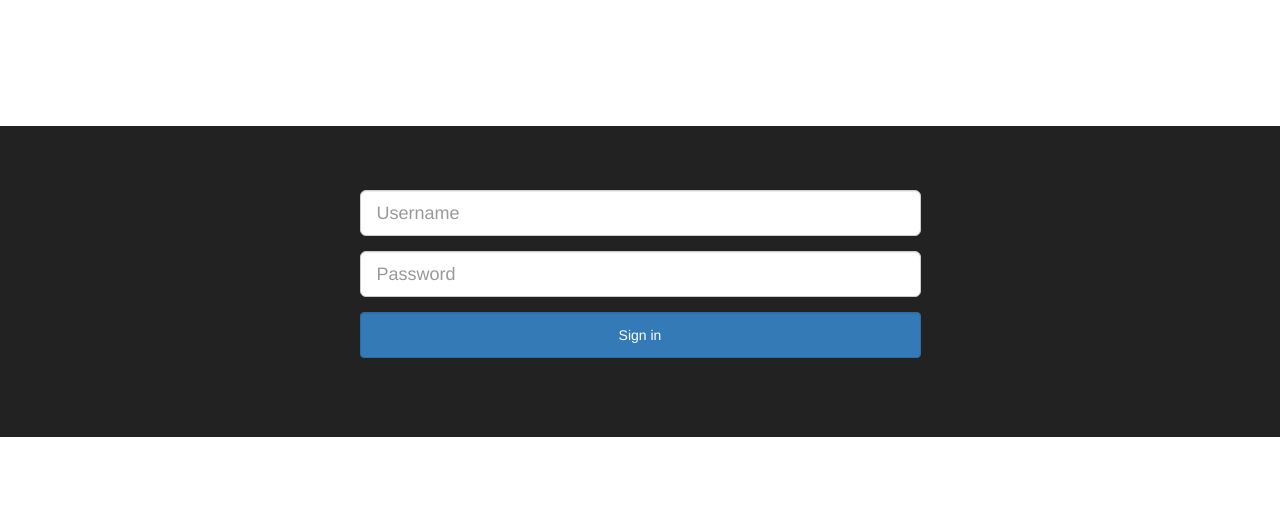
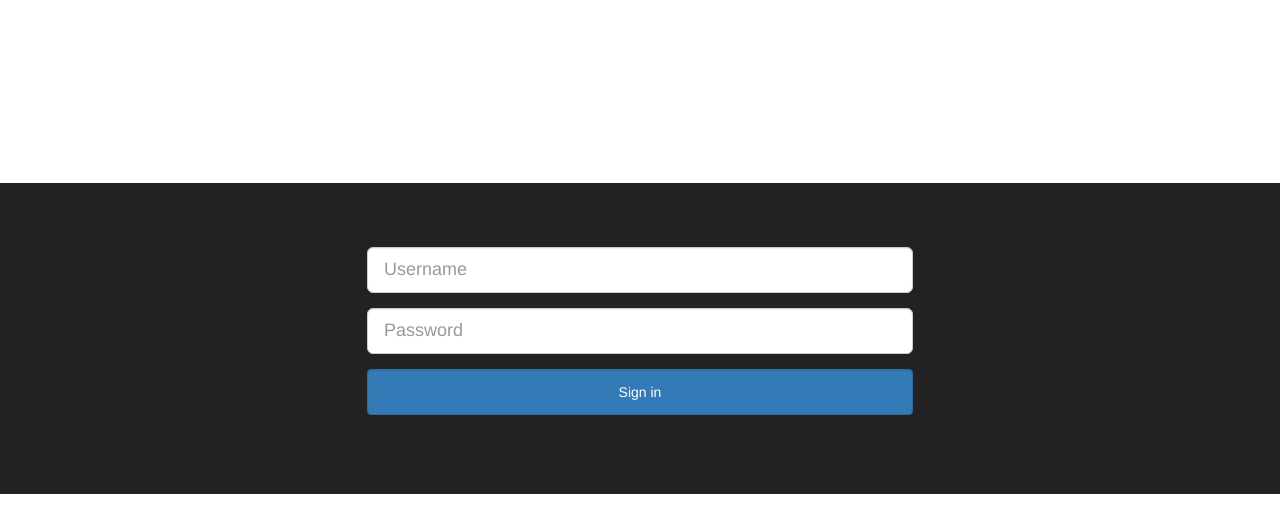
Before and after one commit to vishwasmdamle/mustached-octo, a website: page app/index.html in a window 1280 px wide. Both pictures are taken after a click on the link "Login". Shown: the part 54-586 px from the top of the page. Drawn offline with nearby package versions, Linux system fonts and the light colour scheme.

Commit message:
Vishwas : Vertical styling for login and sign up

```diff
--- a/app/css/main.css
+++ b/app/css/main.css
@@ -12,14 +12,12 @@
 
 .login {
     padding : 5%;
-    margin-top : 10%;
     background-color : #222222;
     color : #222222;
 }
 
 .sign-up {
     padding : 5%;
-    margin-top : 10%;
     background-color : #222222;
     color : #222222;
 }
@@ -78,3 +76,10 @@ font-size: 150%;
     height : 100%;
     width : 100%;
 }
+
+.vcenter {
+     min-height: 80%;
+     min-height: 80vh;
+     display: flex;
+     align-items: center;
+}
--- a/app/views/login.html
+++ b/app/views/login.html
@@ -1,18 +1,23 @@
-<div class="row login">
-    <form name="form" novalidate method="post" class="css-form col-lg-offset-3 col-md-offset-3 col-sm-offset-2 col-lg-6 col-md-6 col-sm-8 col-xs-12 form-signin">
+<div class="vcenter">
+    <div class="col-lg-12 col-md-12 col-sm-12 col-xs-12 login">
+        <form name="form" novalidate method="post"
+              class="css-form col-lg-offset-3 col-md-offset-3 col-sm-offset-2 col-lg-6 col-md-6 col-sm-8 col-xs-12 form-signin">
             <div class="form-group">
                 <label class="sr-only">Username</label>
                 <input type="text" class="form-control input-lg" placeholder="Username" ng-model="username" required/>
             </div>
             <div class="form-group">
                 <label class="sr-only">password</label>
-            <input type="password" class="form-control input-lg" placeholder="Password" ng-model="password" required/>
+                <input type="password" class="form-control input-lg" placeholder="Password" ng-model="password"
+                       required/>
             </div>
             <div class="form-group">
-                <input type="submit" class="form-control btn btn-primary input-lg" ng-click="authenticate(username, password)" value="Sign in"/>
+                <input type="submit" class="form-control btn btn-primary input-lg"
+                       ng-click="authenticate(username, password)" value="Sign in"/>
             </div>
             <div ng-show="error" class="label-danger input-lg">
                 {{error}}
             </div>
         </form>
     </div>
+</div>
```
Also changed, not shown: app/views/signUp.html (+25 -12 lines). Lines whose indentation alone changed are shown as unchanged.
